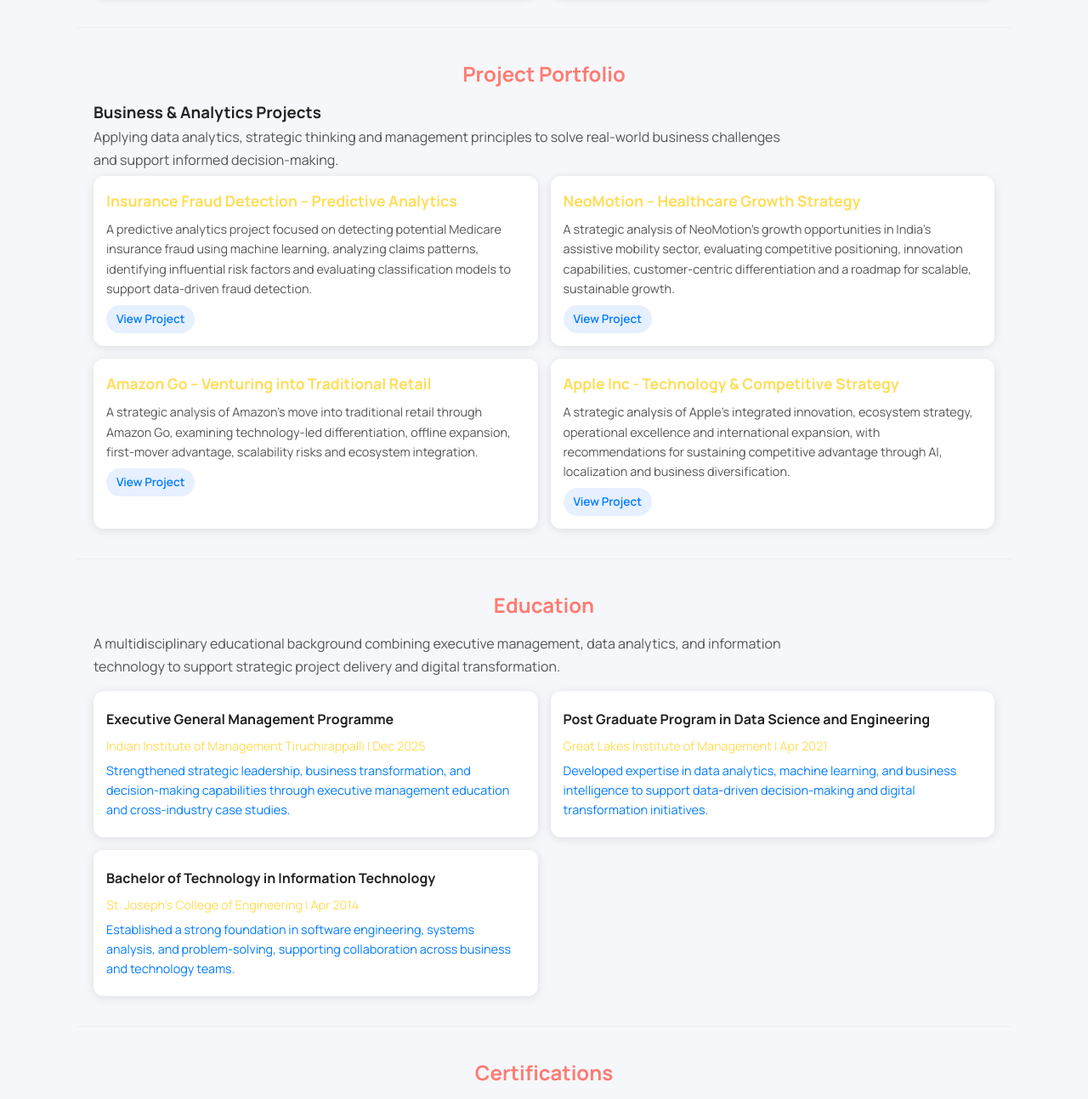
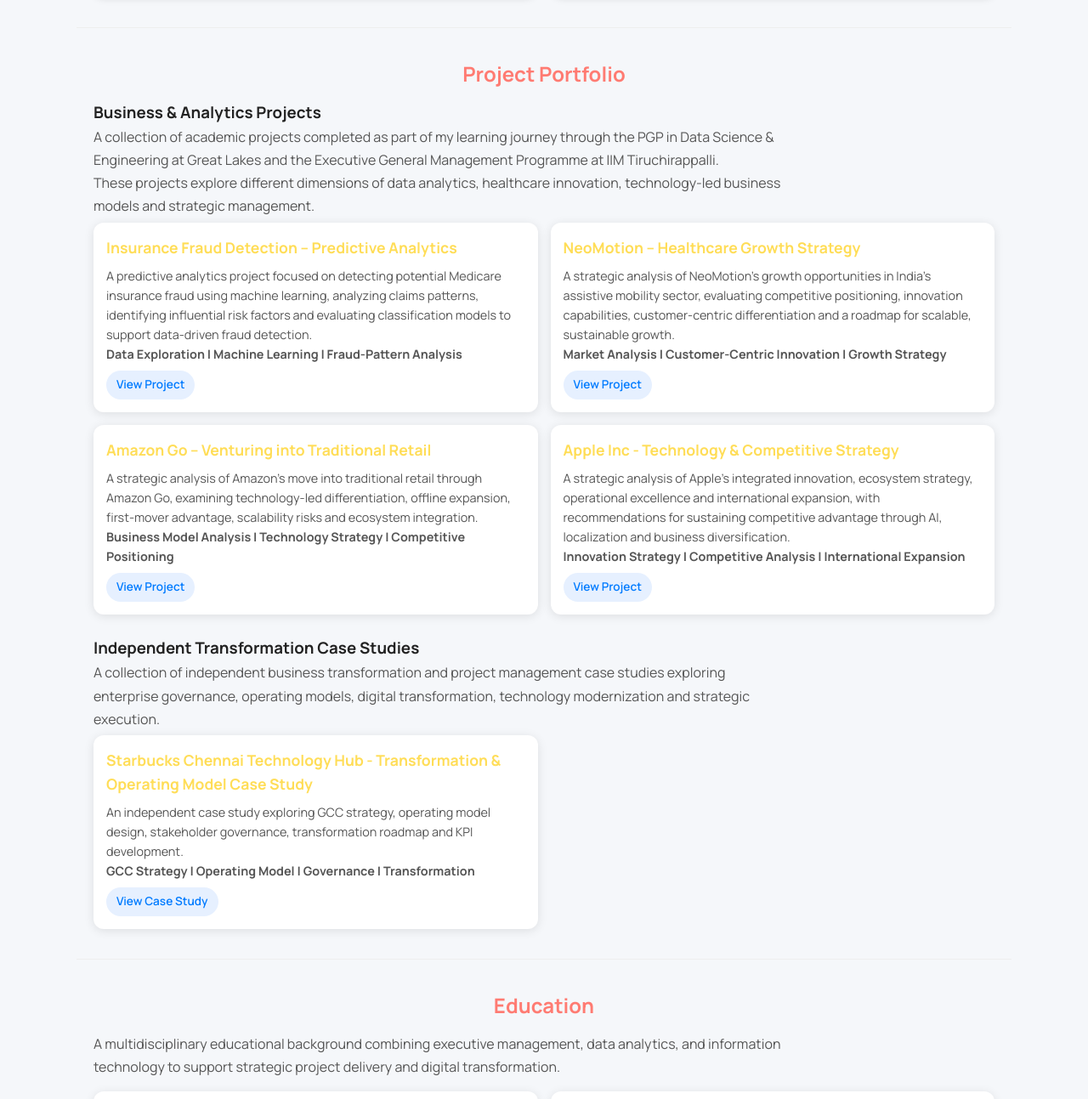
Before and after one commit to krithikaamadhumitha/krithikaamadhumitha.github.io, a plain HTML site: page index.html in a window 1280 px wide. Shown: the part 3860-5153 px from the top of the page at 85% size. Drawn offline with Linux system fonts and the light colour scheme.

Commit message:
Update index.html

```diff
--- a/index.html
+++ b/index.html
@@ -243,12 +243,15 @@
   <section id="projects" class="section">
     <h2>Project Portfolio</h2>
     <h3>Business & Analytics Projects</h3>
-    <p>Applying data analytics, strategic thinking and management principles to solve real-world business challenges and support informed decision-making.</p>
+    <p>A collection of academic projects completed as part of my learning journey through the PGP in Data Science & Engineering at Great Lakes and the Executive General Management
+       Programme at IIM Tiruchirappalli. <br> These projects explore different dimensions of data analytics, healthcare innovation, technology-led business models and strategic
+       management.</p>
     <div class="project-grid">
       <article class="card project-card glass">
         <h3 class="project-title">Insurance Fraud Detection – Predictive Analytics</h3>
         <p>A predictive analytics project focused on detecting potential Medicare insurance fraud using machine learning, analyzing claims patterns, identifying influential risk factors
            and evaluating classification models to support data-driven fraud detection.</p>
+        <p><b>Data Exploration | Machine Learning | Fraud-Pattern Analysis</b></p>
         <a class="link" href="https://github.com/krithikaamadhumitha/insurance-fraud-detection-predictive-analytics/blob/main/InsuranceFraudClaimPrediction.pdf" target="_blank">
            View Project</a>
       </article>
@@ -256,6 +259,7 @@
         <h3 class="project-title">NeoMotion – Healthcare Growth Strategy</h3>
         <p>A strategic analysis of NeoMotion’s growth opportunities in India’s assistive mobility sector, evaluating competitive positioning, innovation capabilities, customer-centric
            differentiation and a roadmap for scalable, sustainable growth.</p>
+	<p><b>Market Analysis | Customer-Centric Innovation | Growth Strategy</b></p>
         <a class="link" href="https://github.com/krithikaamadhumitha/neomotion-healthcare-growth-strategy/blob/main/NeoMotion%20%20-%20End%20Term%20Report.pdf" target="_blank">
            View Project</a>
       </article>
@@ -263,6 +267,7 @@
         <h3 class="project-title">Amazon Go – Venturing into Traditional Retail</h3>
         <p>A strategic analysis of Amazon’s move into traditional retail through Amazon Go, examining technology-led differentiation, offline expansion, first-mover advantage, scalability
            risks and ecosystem integration.</p>
+	<p><b>Business Model Analysis | Technology Strategy | Competitive Positioning</b></p>
         <a class="link" href="https://github.com/krithikaamadhumitha/amazon-go-strategic-analysis/blob/main/AmazonGo%20-%20Case%20Study%20Report.pdf" target="_blank">
            View Project</a>
       </article>
@@ -270,10 +275,25 @@
         <h3 class="project-title">Apple Inc - Technology & Competitive Strategy</h3>
         <p>A strategic analysis of Apple’s integrated innovation, ecosystem strategy, operational excellence and international expansion, with recommendations for sustaining competitive
            advantage through AI, localization and business diversification.</p>
+	<p><b>Innovation Strategy | Competitive Analysis | International Expansion</b></p>
         <a class="link" href="https://github.com/krithikaamadhumitha/apple-competitive-strategy-analysis/blob/main/Apple%20Inc%20-%20Case%20Study%20Report.pdf" target="_blank">
            View Project</a>
       </article>
     </div>
+    <br>
+    <h3>Independent Transformation Case Studies</h3>
+    <p>A collection of independent business transformation and project management case studies exploring enterprise governance, operating models, digital transformation, technology
+       modernization and strategic execution.</p>
+    <div class="project-grid">
+      <article class="card project-card glass">
+        <h3 class="project-title">Starbucks Chennai Technology Hub - Transformation & Operating Model Case Study</h3>
+        <p>An independent case study exploring GCC strategy, operating model design, stakeholder governance, transformation roadmap and KPI development.</p>
+        <p><b>GCC Strategy | Operating Model | Governance | Transformation</b></p>
+        <a class="link" href="https://github.com/krithikaamadhumitha/km-independent-projects/blob/main/Starbucks%20Chennai%20Technology%20Hub.pdf" target="_blank">
+           View Case Study</a>
+      </article>
+    </div>
+
   </section>
 
   <!-- Education Section -->
```
